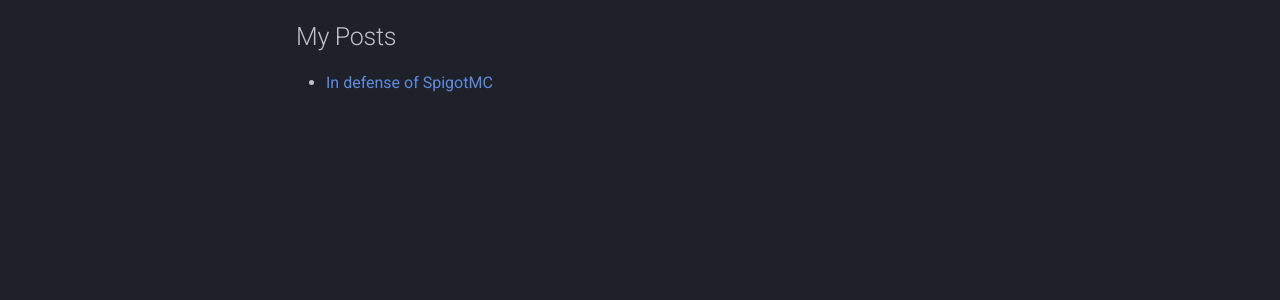
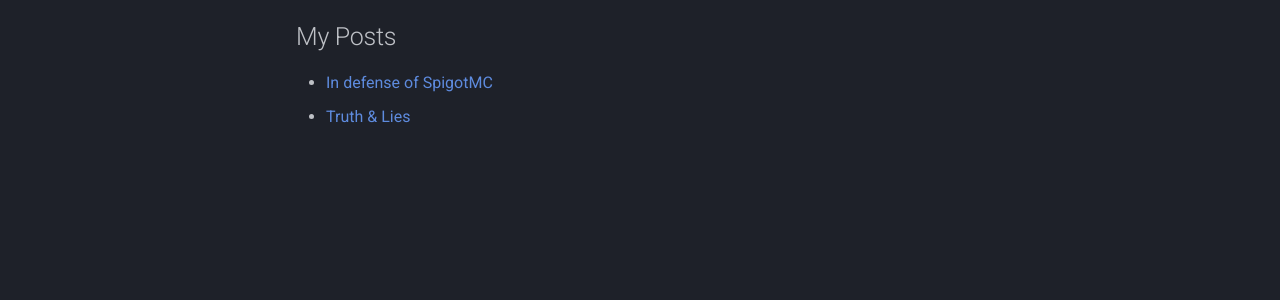
Before and after one commit to Andre601/blog, an MkDocs documentation site: the page built from docs/posts/index.md, in a window 1280 px wide. Shown: the part 274-574 px from the top of the page. Built offline with MkDocs 1.6.1 and Material for MkDocs 9.7.7, drawn with Linux system fonts in a browser that asks for light colours; comment, search, counter and statistics services are not loaded.

Commit message:
Add to index

```diff
--- a/docs/posts/index.md
+++ b/docs/posts/index.md
@@ -4,3 +4,4 @@ Here you can find all the Blog Posts I made so far.
 ## My Posts
 
 - [In defense of SpigotMC](in-defense-of-spigotmc.md)
+- [Truth & Lies](truth-and-lies.md)
```
